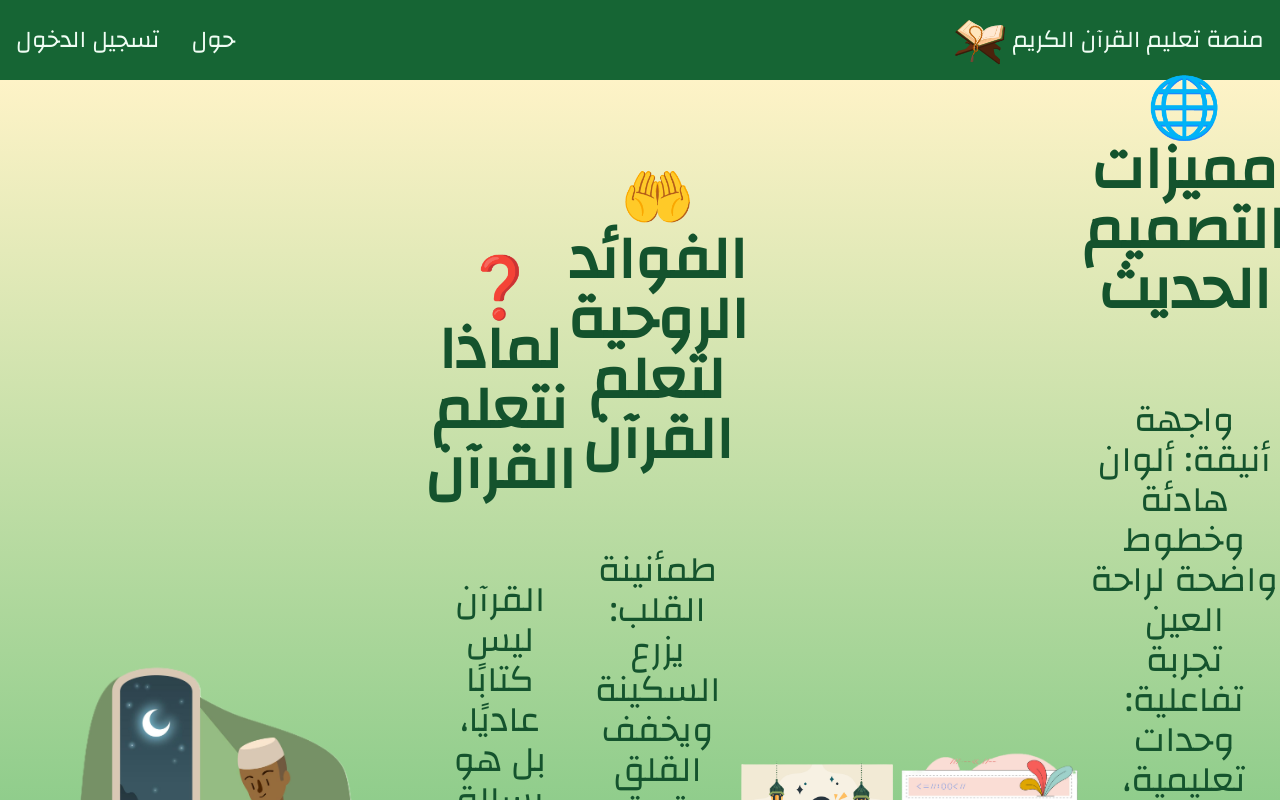
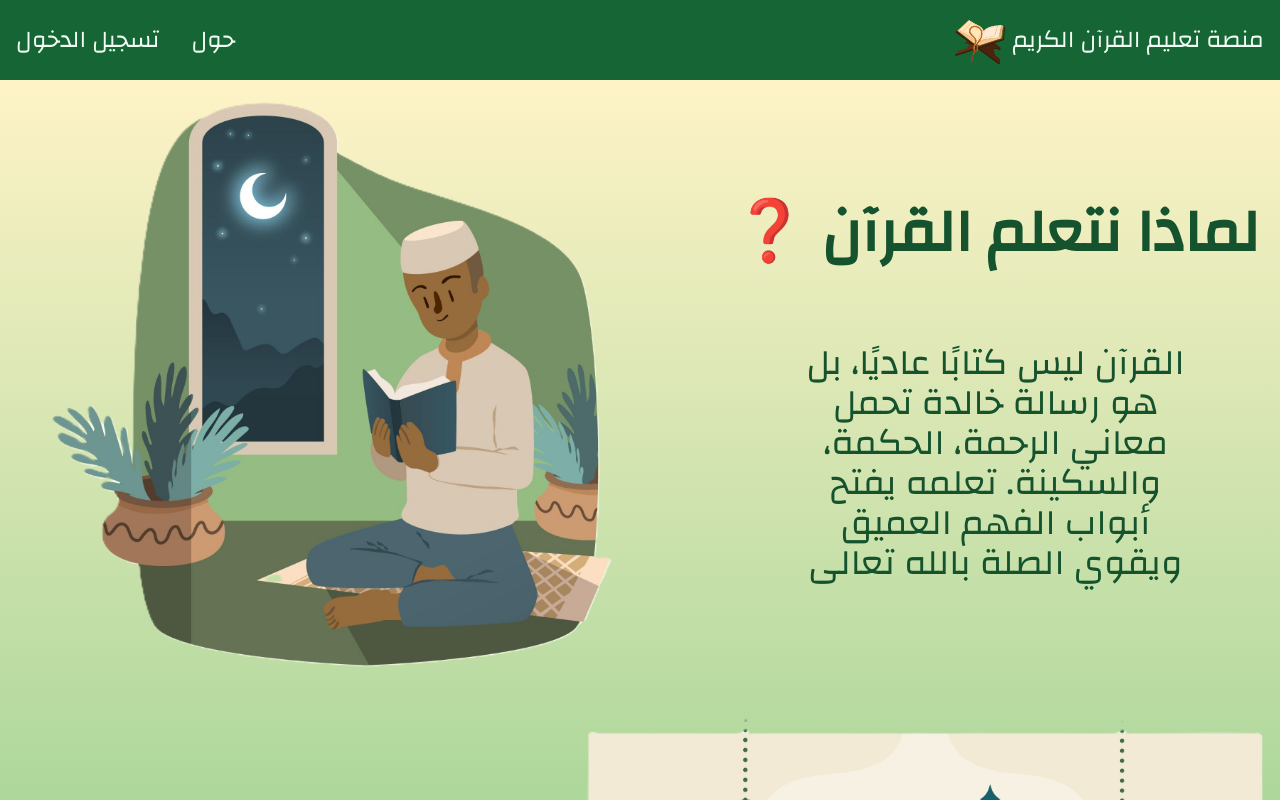
Before and after one commit to PROuserR/QuranLearningPlatform, a Next.js app: page /about in a window 1280 px wide. Shown: the top 800 px of the page. Built offline with nearby package versions, Linux system fonts and the light colour scheme.

Commit message:
fixed another bug

```diff
--- a/src/app/about/page.tsx
+++ b/src/app/about/page.tsx
@@ -4,7 +4,7 @@ import Image from 'next/image';
 
 function Page() {
     return (
-        <main className="flex flex-col md:flex-row bg-gradient-to-b from-amber-100 to-green-600 gap-y-20 md:gap-y-2">
+        <main className="flex flex-col bg-gradient-to-b from-amber-100 to-green-600 gap-y-20 md:gap-y-2">
             <div className="flex md:flex-row-reverse flex-col-reverse items-center justify-center ">
                 <motion.div
                     initial={{ opacity: 0, x: 100 }}   // starting state
```
